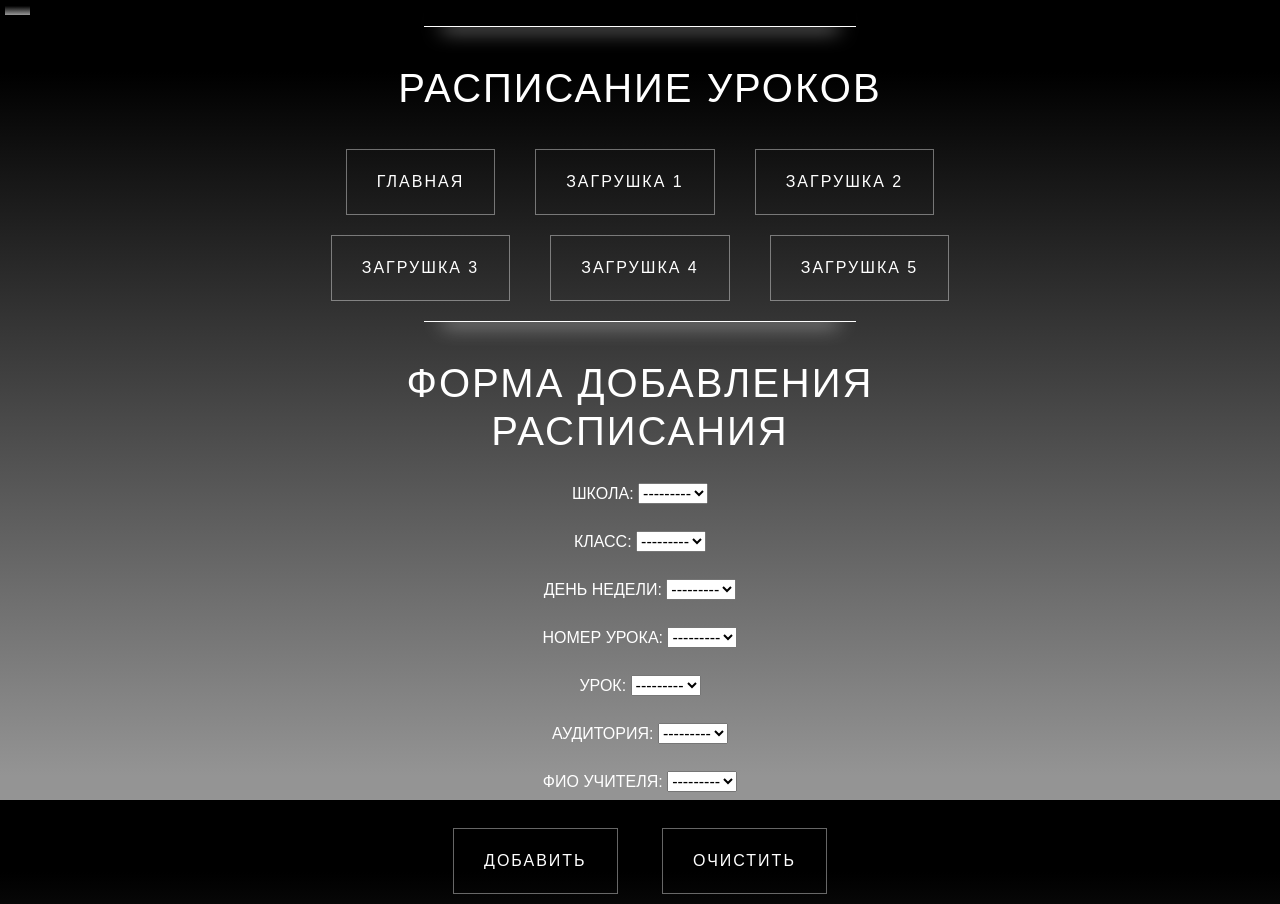
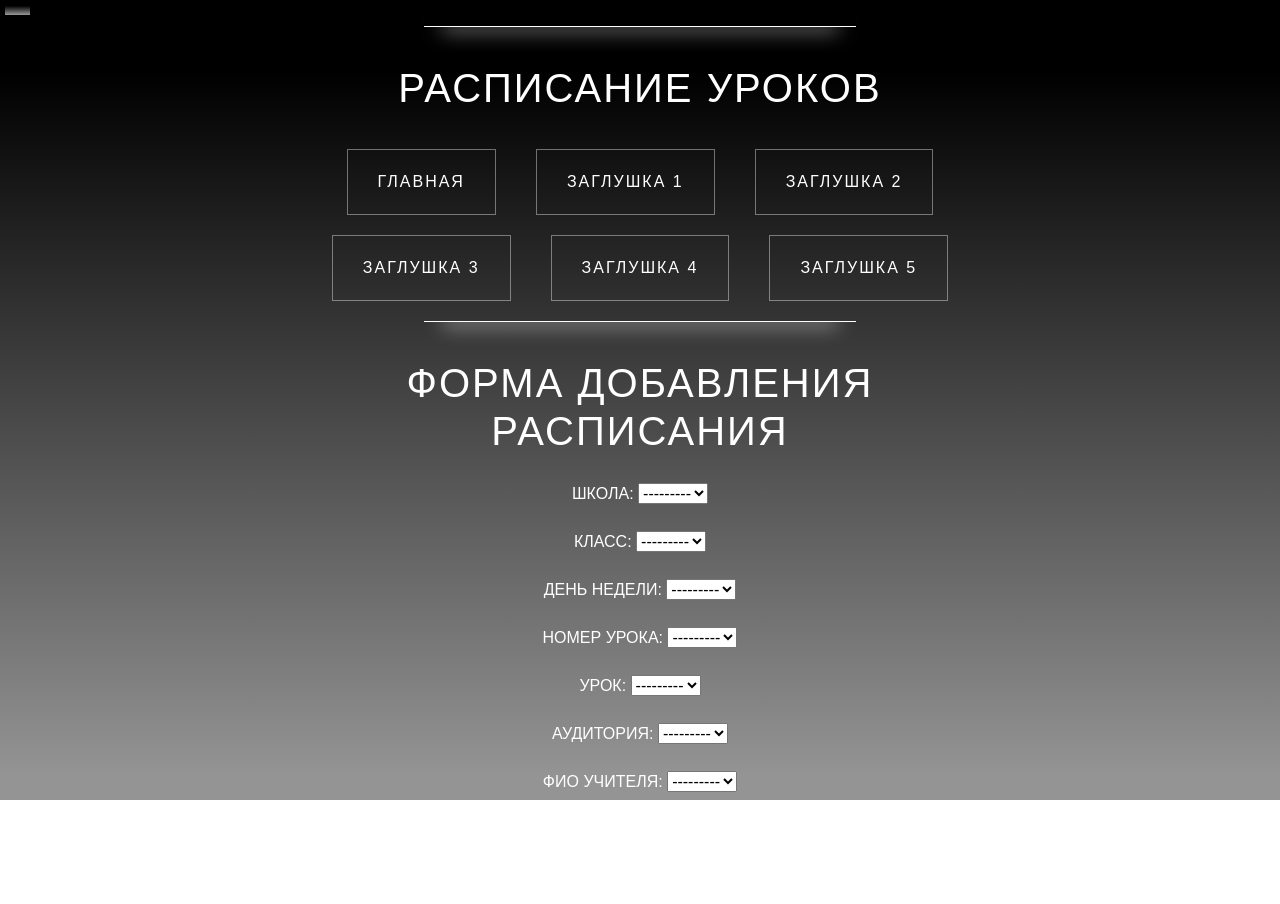
Before and after one commit to danielwss/myStudentWork, a Django app: page /add/ in a window 1280 px wide. Run offline with Django 3.2, Linux system fonts and the light colour scheme; data that the repository does not hold is empty; some libraries are stand-ins or nearby versions.

Commit message:
ny ymirai

```diff
--- a/schedule/admin.py
+++ b/schedule/admin.py
@@ -3,8 +3,8 @@ from .models import *
 
 
 class SchoolAdmin(admin.ModelAdmin):
-    list_display = ('id', 'school_name',)
-    list_display_links = ('id', 'school_name',)
+    list_display = ('school_number',)
+    list_display_links = ('school_number',)
 
 
 class LessonAdmin(admin.ModelAdmin):
@@ -12,7 +12,7 @@ class LessonAdmin(admin.ModelAdmin):
 
 
 class ClassAdmin(admin.ModelAdmin):
-    list_display = ('name', 'school_name')
+    list_display = ('class_number', 'name', 'school_name')
     list_filter = ('school_name',)
 
 
--- a/schedule/models.py
+++ b/schedule/models.py
@@ -15,16 +15,27 @@ class Lesson(models.Model):
 
 
 class Class(models.Model):
-    name = models.CharField(verbose_name='Класс', max_length=50)
+    a = 'А'
+    b = 'Б'
+    v = 'В'
+    g = 'Г'
+    class_name = [
+        (a, 'А'),
+        (b, 'Б'),
+        (v, 'В'),
+        (g, 'Г'),
+    ]
+    name = models.CharField(verbose_name='Класс', choices=class_name, max_length=50)
+    class_number = models.IntegerField(blank=True, null=True)
     school_name = models.ForeignKey('School', verbose_name='Название школы', on_delete=models.PROTECT, related_name='сlasses', blank=True, null=True)
 
     def __str__(self):
-        return self.name
+        return f'{self.name}{self.class_number}'
 
     class Meta:
         verbose_name = 'Класс'
         verbose_name_plural = 'Классы'
-        ordering = ['school_name', 'name']
+        ordering = ['school_name', 'class_number', 'name']
 
 
 class Weekday(models.Model):
@@ -98,15 +109,16 @@ class Audience(models.Model):
 
 
 class School(models.Model):
-    school_name = models.CharField(verbose_name='Школа', max_length=100, blank=True)
+    school_name = models.CharField(verbose_name='Школа', max_length=100, blank=True, default='ГУО СШ№')
+    school_number = models.IntegerField(blank=True, null=True)
 
     def __str__(self):
-        return self.school_name
+        return f'{self.school_name}{self.school_number}'
 
     class Meta:
         verbose_name = 'Школа'
         verbose_name_plural = 'Школы'
-        ordering = ['school_name']
+        ordering = ['school_number']
 
 
 class Teacher(models.Model):
--- a/schedule/views.py
+++ b/schedule/views.py
@@ -17,7 +17,7 @@ from .models import *
 #
 #
 
-## Темплей вьюхи(Главная, 1-4, 5-9)
+
 class IndexView(TemplateView):
     template_name = 'schedule/schools.html'
 
@@ -65,7 +65,6 @@ class ScheduleView(View):
             return redirect('scheduleview', class_id=class_name.id)
         return redirect('scheduleview', class_id=class_name.id)
 
-## Добавление записей
 
 class AddScheduleView(CreateView):
     form_class = ScheduleAddForm
@@ -76,9 +75,6 @@ class AddScheduleView(CreateView):
         context = super().get_context_data(**kwargs)
         context['title'] = 'Добавить урок в расписание'
         return context
-
-
-## Auth
 
 
 def user_login(request):
--- a/templates/base.html
+++ b/templates/base.html
@@ -8,6 +8,7 @@
     <style>
         html, body {
             background-image: linear-gradient(180deg, rgba(0, 0, 0, 1) 9%, rgba(148, 148, 148, 1) 97%);
+            background-repeat: no-repeat;
             height: 100%;
         }
 
@@ -262,13 +263,13 @@
             </nav>
             <nav class="nav nav-masthead justify-content-center justify-content">
                 <a class="border-button" href="/">Главная</a>
-                <a class="border-button" href="https://school16-orsha.by/" target="_blank">Загрушка 1</a>
-                <a class="border-button" href="https://school16-orsha.by/" target="_blank">Загрушка 2</a>
+                <a class="border-button" href="https://school16-orsha.by/" target="_blank">Заглушка 1</a>
+                <a class="border-button" href="https://school16-orsha.by/" target="_blank">Заглушка 2</a>
             </nav>
             <nav class="nav nav-masthead justify-content-center justify-content">
-                <a class="border-button" href="">Загрушка 3</a>
-                <a class="border-button" href="" target="_blank">Загрушка 4</a>
-                <a class="border-button" href="" target="_blank">Загрушка 5</a>
+                <a class="border-button" href="">Заглушка 3</a>
+                <a class="border-button" href="" target="_blank">Заглушка 4</a>
+                <a class="border-button" href="" target="_blank">Заглушка 5</a>
             </nav>
             <nav class="nav nav-masthead justify-content-center justify-content">
                 <hr class="hr-shelf">
--- a/templates/schedule/index.html
+++ b/templates/schedule/index.html
@@ -1,12 +1,12 @@
 {% extends 'base.html' %}
 {% block title %}
-    {{ school.school_name }}
+    {{ school.school_name }} {{ school.school_number }}
 {% endblock %}
 {% block content %}
     <div class="my-div">
         <p class="cover-heading-center">
             {% for class in classes %}
-                 <a class="border-button" href="{% url 'scheduleview' class.id %}">{{ class.name }}</a>
+                 <a class="border-button" href="{% url 'scheduleview' class.id %}">{{ class.class_number }}{{ class.name }}</a>
             {% endfor %}
         </p>
     </div>
--- a/templates/schedule/schedule.html
+++ b/templates/schedule/schedule.html
@@ -1,6 +1,6 @@
 {% extends 'base.html' %}
 {% block title %}
-    {{ class_name.name }}
+    {{ class_name.class_number }}{{ class_name.name }}
 {% endblock %}
 {% block content %}
     <h1 class="title">Расписание уроков</h1>
@@ -49,7 +49,8 @@
                 <td>{{ schedule.teacher }}</td>
                 {% if request.user.is_authenticated %}
                     <td>
-                        <a class="btn btn-warning" href="#">Изменить</a><a class="btn btn-danger" href="#">Удалить</a>
+                        <a class="btn btn-warning" href="#">Изменить</a>
+                        <a class="btn btn-danger">Удалить</a>
                     </td>
                 {% endif %}
             </tr>
--- a/templates/schedule/schools.html
+++ b/templates/schedule/schools.html
@@ -8,7 +8,7 @@
         <div class="my-div">
             <nav >
                 {% for school in schools %}
-                     <a class="border-button" href="{% url 'classlist' school.id %}">{{  school.school_name }}</a>
+                     <a class="border-button" href="{% url 'classlist' school.id %}">{{  school.school_name }}{{ school.school_number }}</a>
                 {% endfor %}
             </nav>
         </div>
```
